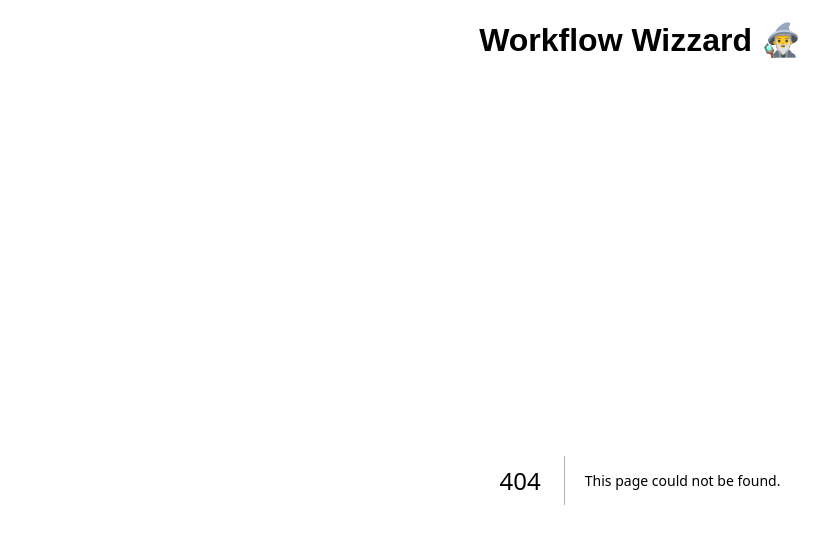
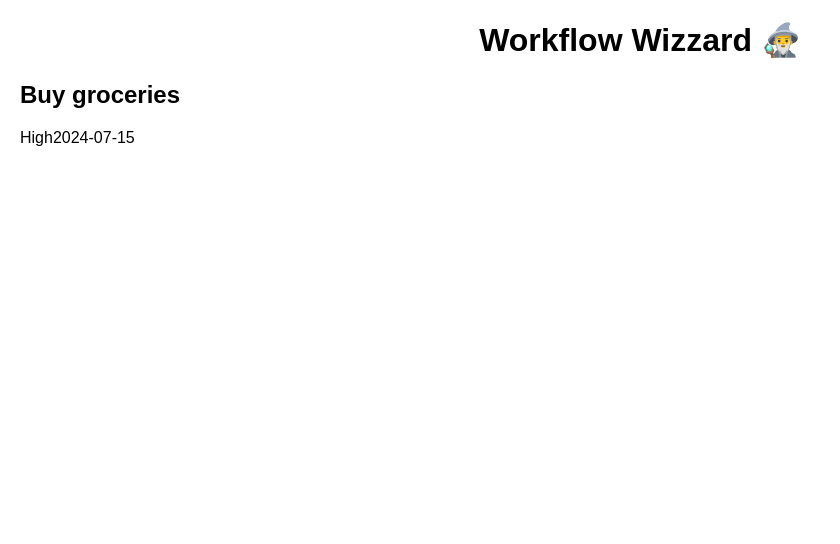
Before and after one commit to juliabellmann/workflow-wizard, a Next.js app: page /task/1 in a window 1280 px wide. Before the commit this address had no page. Shown: the top 544 px of the page, without its empty margins (0-840 px from the left). Built offline with nearby package versions, Linux system fonts and the light colour scheme.

Commit message:
add details page and link to details page

```diff
--- a/components/TaskCard.js
+++ b/components/TaskCard.js
@@ -1,3 +1,4 @@
+import Link from "next/link";
 import styled, {css} from "styled-components";
 
 // ----- Styled Components -----
@@ -49,7 +50,7 @@ const StyledTaskCard = styled.div`
     `}
 `;
 
-export default function TaskCard({task}) {
+export default function TaskCard({ task }) {
     return (
         <>
             <StyledTaskCard>
@@ -58,6 +59,7 @@ export default function TaskCard({task}) {
                 <div>
                     <span>{task.dueDate}</span>
                     <span className={`${task.priority}`}>{task.priority}</span>
+                    <span><Link href={`task/${task.id}`}>Details</Link></span>
                 </div>
             </StyledTaskCard>
         </>
--- /dev/null
+++ b/pages/task/[id].js
@@ -0,0 +1,27 @@
+import { useRouter } from "next/router";
+
+export default function TaskDetails({ tasks }) {
+    const router = useRouter();
+    const { id } = router.query;
+
+    // Warten, bis der Router bereit ist
+    if(!router.isReady) return <div>Loading ...</div>;
+
+    // finde die Tasks
+    const taskData = tasks ? tasks.find((task) => task.id === id) : null;
+
+    // Fallback für fehlende Daten
+    if (!taskData) return <div>No data available</div>;
+
+    return (
+        <>
+
+            <h2>{taskData.title}</h2>
+            <p>{taskData.description}</p>
+            <span>{taskData.priority}</span>
+            <span>{taskData.dueDate}</span>
+        </>
+    )
+
+
+}
```
